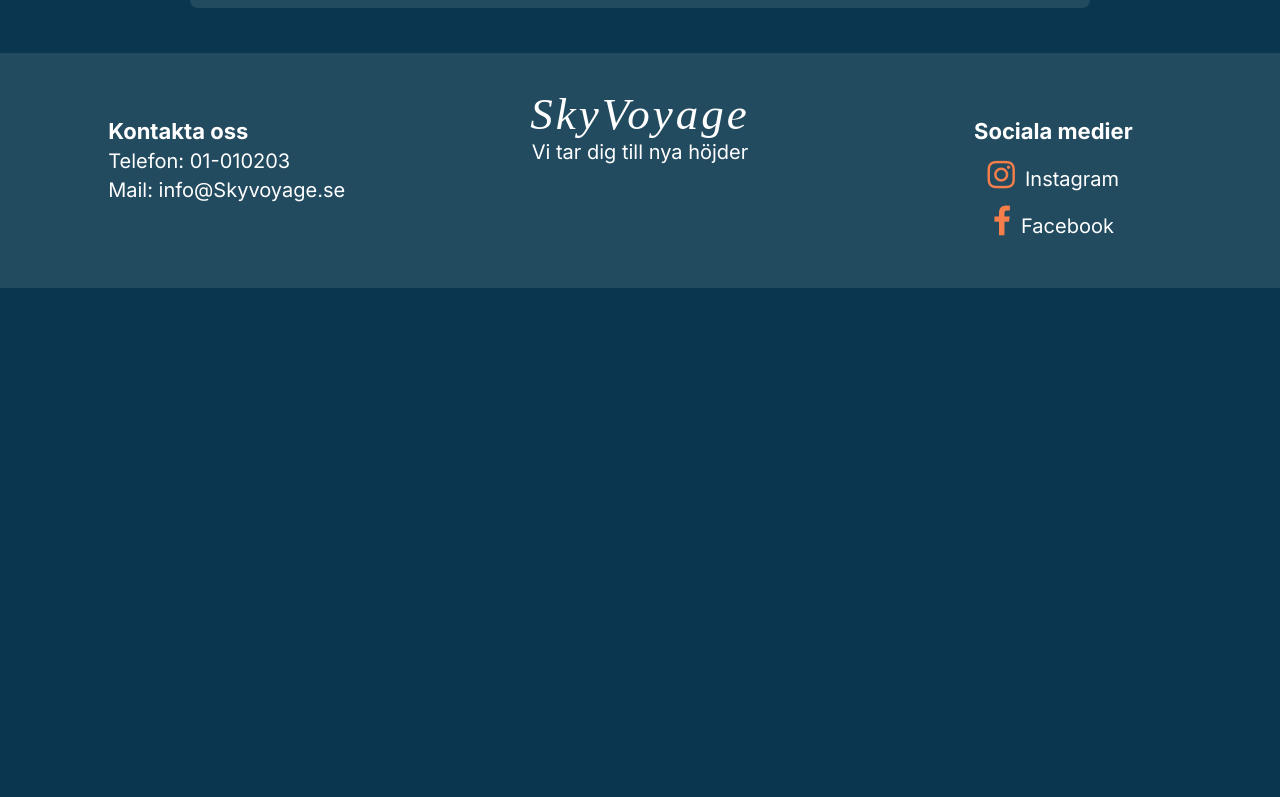
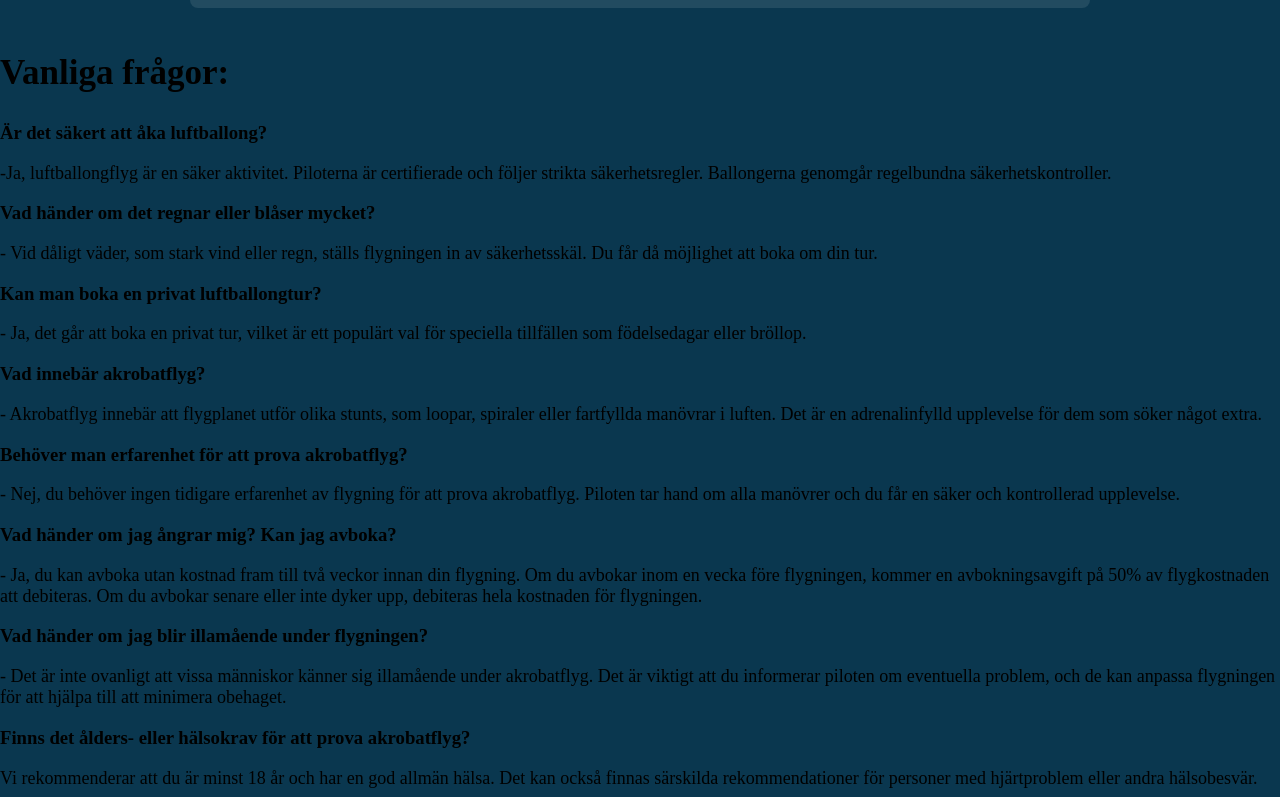
Before and after one commit to ellinorjohansson/SkyVoyage-Glantan, a Vue app: page /about in a window 1280 px wide. Shown: the part 923-1720 px from the top of the page. Before the commit the page ends 1211 px from the top, so only its background shows below. Built offline with nearby package versions, Linux system fonts and the light colour scheme; a web font is replaced by a local one.

Commit message:
✨(feature): add FrequentlyQuestions and added information

```diff
--- /dev/null
+++ b/src/component/FrequentlyQuestions.vue
@@ -0,0 +1,41 @@
+<script lang="ts" setup></script>
+
+<template>
+    <main>
+        <h2>Vanliga frågor:</h2>
+        <section>
+            <h3>Är det säkert att åka luftballong?</h3>
+            <p>-Ja, luftballongflyg är en säker aktivitet. Piloterna är certifierade och följer strikta säkerhetsregler. Ballongerna genomgår regelbundna säkerhetskontroller.</p>
+        </section>
+        <section>
+            <h3>Vad händer om det regnar eller blåser mycket?</h3>
+            <p>- Vid dåligt väder, som stark vind eller regn, ställs flygningen in av säkerhetsskäl. Du får då möjlighet att boka om din tur.</p>
+        </section>
+        <section>
+            <h3>Kan man boka en privat luftballongtur?</h3>
+            <p>- Ja, det går att boka en privat tur, vilket är ett populärt val för speciella tillfällen som födelsedagar eller bröllop.</p>
+        </section>
+        <section>
+            <h3>Vad innebär akrobatflyg?</h3>
+            <p>- Akrobatflyg innebär att flygplanet utför olika stunts, som loopar, spiraler eller fartfyllda manövrar i luften. Det är en adrenalinfylld    upplevelse för dem som söker något extra. </p>
+        </section>
+        <section>
+            <h3>Behöver man erfarenhet för att prova akrobatflyg?</h3>
+            <p>- Nej, du behöver ingen tidigare erfarenhet av flygning för att prova akrobatflyg. Piloten tar hand om alla manövrer och du får en säker och kontrollerad upplevelse.</p>
+        </section>
+        <section>
+            <h3>Vad händer om jag ångrar mig? Kan jag avboka?</h3>
+            <p>- Ja, du kan avboka utan kostnad fram till två veckor innan din flygning. Om du avbokar inom en vecka före flygningen, kommer en avbokningsavgift på 50% av flygkostnaden att debiteras. Om du avbokar senare eller inte dyker upp, debiteras hela kostnaden för flygningen.</p>
+        </section>
+        <section>
+            <h3>Vad händer om jag blir illamående under flygningen?</h3>
+            <p>- Det är inte ovanligt att vissa människor känner sig illamående under akrobatflyg. Det är viktigt att du informerar piloten om eventuella problem, och de kan anpassa flygningen för att hjälpa till att minimera obehaget.</p>
+        </section>
+        <section>
+            <h3>Finns det ålders- eller hälsokrav för att prova akrobatflyg?</h3>
+            <p>Vi rekommenderar att du är minst 18 år och har en god allmän hälsa. Det kan också finnas särskilda rekommendationer för personer med hjärtproblem eller andra hälsobesvär.</p>
+        </section>
+    </main>
+</template>
+
+<style lang="scss"></style>
--- a/src/views/AboutView.vue
+++ b/src/views/AboutView.vue
@@ -1,10 +1,12 @@
 <script lang="ts" setup>
   import HowToBook from "@/component/HowToBook.vue"
+  import FrequentlyQuestions from "@/component/FrequentlyQuestions.vue"
 </script>
 
 <template>
   <main>
     <HowToBook />
+    <FrequentlyQuestions />
   </main>
 </template>
 
```
